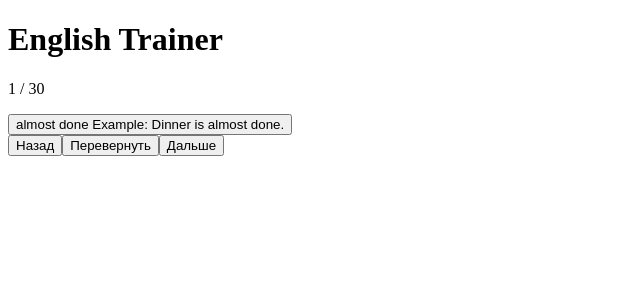
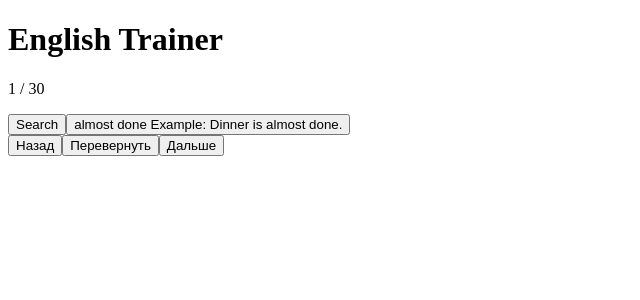
Before and after one commit to Anastasiia21/english-trainer, a React (Vite) app: page / in a window 1280 px wide. Shown: the top 300 px of the page, without its empty margins (0-640 px from the left). Built offline with nearby package versions, Linux system fonts and the light colour scheme; the HTML template or start-up script is replaced by a standard one.

Commit message:
Add search button above card

```diff
--- a/src/App.jsx
+++ b/src/App.jsx
@@ -43,6 +43,11 @@ export default function App() {
     setIndex((previous) => (previous - 1 + words.length) % words.length)
   }
 
+  function searchCurrentWord() {
+    const query = encodeURIComponent(currentWord.en)
+    window.open(`https://www.google.com/search?q=${query}`, '_blank', 'noopener,noreferrer')
+  }
+
   if (error) {
     return <main className="page error">{error}</main>
   }
@@ -61,6 +66,10 @@ export default function App() {
       </header>
 
       <section className="trainer">
+        <button className="search-button" type="button" onClick={searchCurrentWord}>
+          Search
+        </button>
+
         <button className="card" type="button" onClick={() => setShowEnglish((value) => !value)}>
           <span className="word">{showEnglish ? currentWord.en : currentWord.ru}</span>
         </button>
--- a/src/styles.css
+++ b/src/styles.css
@@ -77,6 +77,21 @@ h1 {
   flex-direction: column;
   justify-content: center;
   gap: 16px;
+  transform: translateY(-1.5cm);
+}
+
+.search-button {
+  align-self: center;
+  border: 1.5px solid #9fe4e8;
+  border-radius: 999px;
+  padding: 8px 22px;
+  background: #e6fbfc;
+  color: #20364a;
+  box-shadow: 0 1px 2px rgba(15, 35, 52, 0.08);
+  font-size: clamp(15px, 3.8vw, 18px);
+  font-weight: 800;
+  cursor: pointer;
+  white-space: nowrap;
 }
 
 .card {
@@ -133,6 +148,7 @@ h1 {
   color: #172b3c;
 }
 
+.search-button:focus-visible,
 .card:focus-visible,
 .buttons button:focus-visible {
   outline: 3px solid #00afc5;
```
